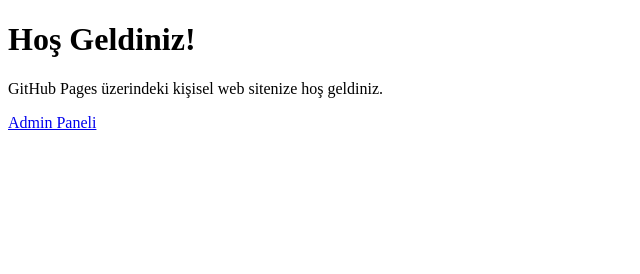
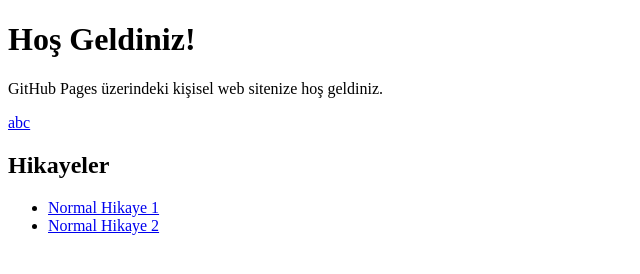
Before and after one commit to linandgaflet/linandgaflet.github.io, a plain HTML site: page index.html in a window 1280 px wide. Shown: the whole page, without its empty margins (0-640 px from the left). Drawn offline with Linux system fonts and the light colour scheme.

Commit message:
index.html

```diff
--- a/index.html
+++ b/index.html
@@ -9,7 +9,18 @@
     <h1>Hoş Geldiniz!</h1>
     <p>GitHub Pages üzerindeki kişisel web sitenize hoş geldiniz.</p>
 
-    <a href="#" id="admin-link">Admin Paneli</a>
+    <div id="admin-link-container">
+        <a href="#" id="admin-link">abc</a>
+    </div>
+
+    <div id="stories-list">
+        <h2>Hikayeler</h2>
+        <ul id="story-list">
+            <li><a href="#">Normal Hikaye 1</a></li>
+            <li><a href="#">Normal Hikaye 2</a></li>
+            <!-- Buraya istediğiniz kadar normal hikaye ekleyebilirsiniz -->
+        </ul>
+    </div>
 
     <script>
         document.getElementById('admin-link').onclick = function() {
```
